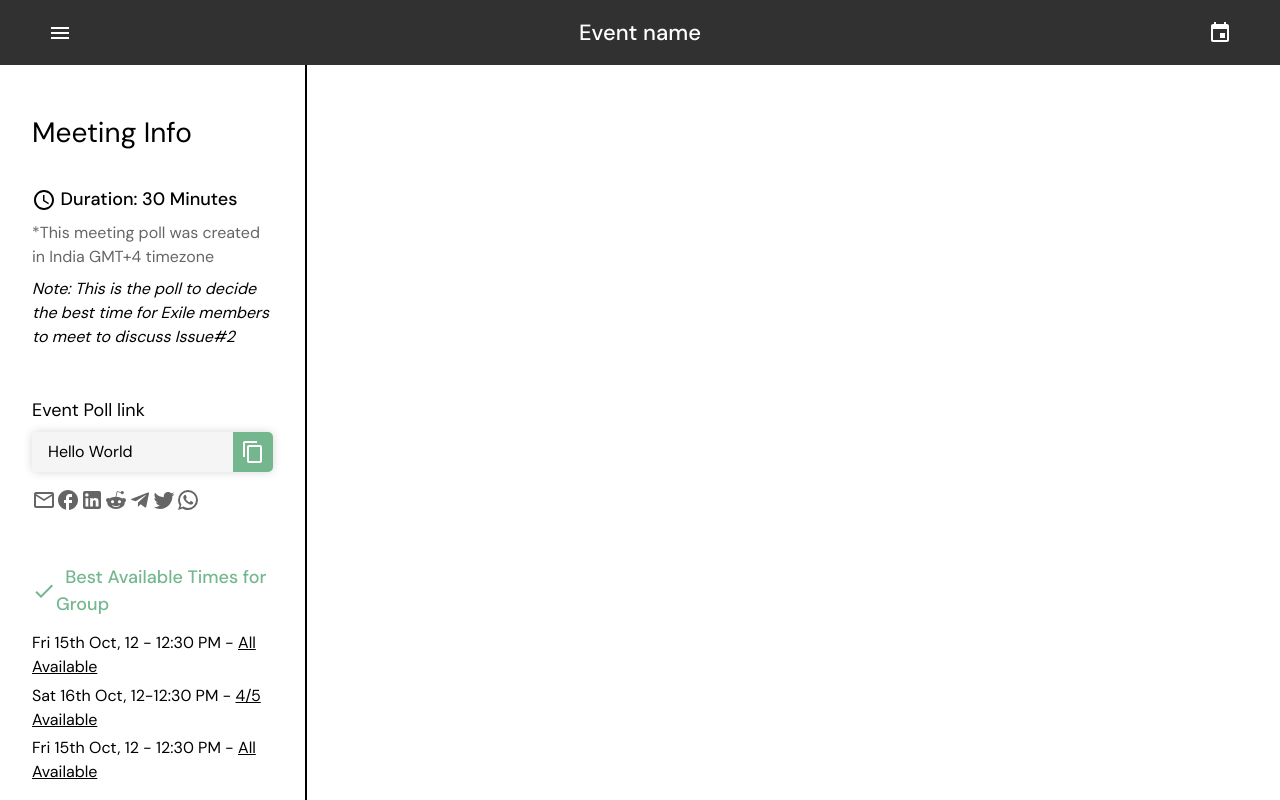
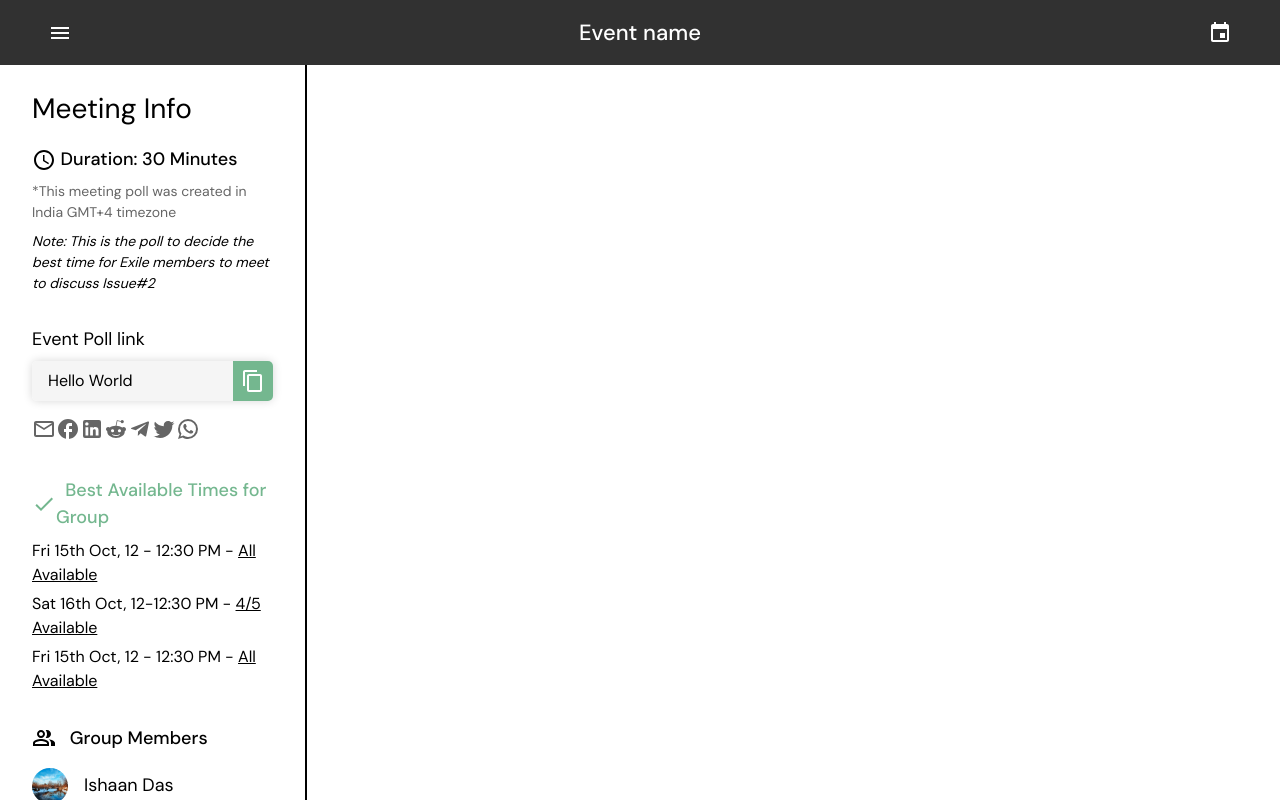
Before and after one commit to theVedanta/findatime, a Next.js app: page /1 in a window 1280 px wide. Built offline with nearby package versions, Linux system fonts and the light colour scheme.

Commit message:
sidebar done

```diff
--- a/components/LeftBar.tsx
+++ b/components/LeftBar.tsx
@@ -1,4 +1,4 @@
-import { Box, Typography } from "@mui/material";
+import { Box, Button, Typography } from "@mui/material";
 import AccessTimeOutlinedIcon from "@mui/icons-material/AccessTimeOutlined";
 import ContentCopyOutlinedIcon from "@mui/icons-material/ContentCopyOutlined";
 import {
@@ -22,6 +22,7 @@ import {
     WhatsApp,
 } from "@mui/icons-material";
 import { BASE_WEB_URL } from "../base";
+import UserIcon from "../components/UserIcon";
 
 const LeftBar = () => {
     return (
@@ -34,10 +35,15 @@ const LeftBar = () => {
             borderRight="2px solid #000"
             zIndex="-1"
             pt={8}
+            pb={2}
             px={4}
             bgcolor="white"
+            display="flex"
+            flexDirection="column"
+            justifyContent="space-between"
         >
-            <Typography mt={6} mb={4} fontWeight={400} fontSize={28}>
+            <Box>
+                <Typography mt={3} mb={2} fontWeight={400} fontSize={28}>
                     Meeting Info
                 </Typography>
 
@@ -50,15 +56,20 @@ const LeftBar = () => {
                     <AccessTimeOutlinedIcon />
                     &nbsp;Duration: 30 Minutes
                 </Typography>
-            <Typography mt={1} sx={{ opacity: 0.6 }}>
+                <Typography fontSize={14} mt={1} sx={{ opacity: 0.6 }}>
                     *This meeting poll was created in India GMT+4 timezone
                 </Typography>
-            <Typography fontWeight={200} mt={1} fontStyle="italic">
-                Note: This is the poll to decide the best time for Exile members
-                to meet to discuss Issue#2
+                <Typography
+                    fontSize={14}
+                    fontWeight={200}
+                    mt={1}
+                    fontStyle="italic"
+                >
+                    Note: This is the poll to decide the best time for Exile
+                    members to meet to discuss Issue#2
                 </Typography>
 
-            <Typography mt={6} mb={1} fontSize={18}>
+                <Typography mt={4} mb={1} fontSize={18}>
                     Event Poll link
                 </Typography>
                 <Box
@@ -126,8 +137,8 @@ const LeftBar = () => {
                 <Typography
                     display="flex"
                     alignItems="center"
-                mt={6}
-                mb={1.6}
+                    mt={4}
+                    mb={1}
                     color="primary.500"
                     fontSize={18}
                     fontWeight={500}
@@ -145,16 +156,55 @@ const LeftBar = () => {
                     Fri 15th Oct, 12 - 12:30 PM - <u>All Available</u>
                 </Typography>
 
+                <Box id="user-section" maxHeight={250} overflow="scroll">
                     <Typography
                         display="flex"
                         alignItems="center"
-                mt={6}
+                        mt={4}
+                        mb={2}
                         fontSize={18}
                         fontWeight={500}
                     >
                         <PeopleAltOutlined />
                         &nbsp;&nbsp; Group Members
                     </Typography>
+
+                    <Box display="flex" alignItems="center" mt={1}>
+                        <UserIcon src="/assets/sample.jpeg" />
+                        <Typography fontSize={18} ml={2}>
+                            Ishaan Das
+                        </Typography>
+                    </Box>
+                    <Box display="flex" alignItems="center" mt={1}>
+                        <UserIcon src="/assets/sample.jpeg" />
+                        <Typography fontSize={18} ml={2}>
+                            Ishaan Das
+                        </Typography>
+                    </Box>
+                    <Box display="flex" alignItems="center" mt={1}>
+                        <UserIcon src="/assets/sample.jpeg" />
+                        <Typography fontSize={18} ml={2}>
+                            Ishaan Das
+                        </Typography>
+                    </Box>
+                </Box>
+            </Box>
+
+            <Box>
+                <Button size="small" sx={{ marginBottom: 2 }}>
+                    Email Reminder
+                </Button>
+                <Button
+                    size="small"
+                    sx={{
+                        background: "transparent",
+                        color: "#1E88E5",
+                        ":hover": { background: "transparent" },
+                    }}
+                >
+                    Add to Google Calendar
+                </Button>
+            </Box>
         </Box>
     );
 };
--- /dev/null
+++ b/components/UserIcon.tsx
@@ -0,0 +1,17 @@
+import { Box } from "@mui/material";
+import Image from "next/image";
+
+interface Props {
+    src: string;
+    alt?: string;
+}
+
+const UserIcon = ({ src, alt = "alt" }: Props) => {
+    return (
+        <Box width={36} height={36} borderRadius="50%" overflow="hidden">
+            <Image src={src} alt={alt} width={36} height={36} />
+        </Box>
+    );
+};
+
+export default UserIcon;
```
Also changed, not shown: public/assets/sample.jpeg (added). Lines whose indentation alone changed are shown as unchanged.
